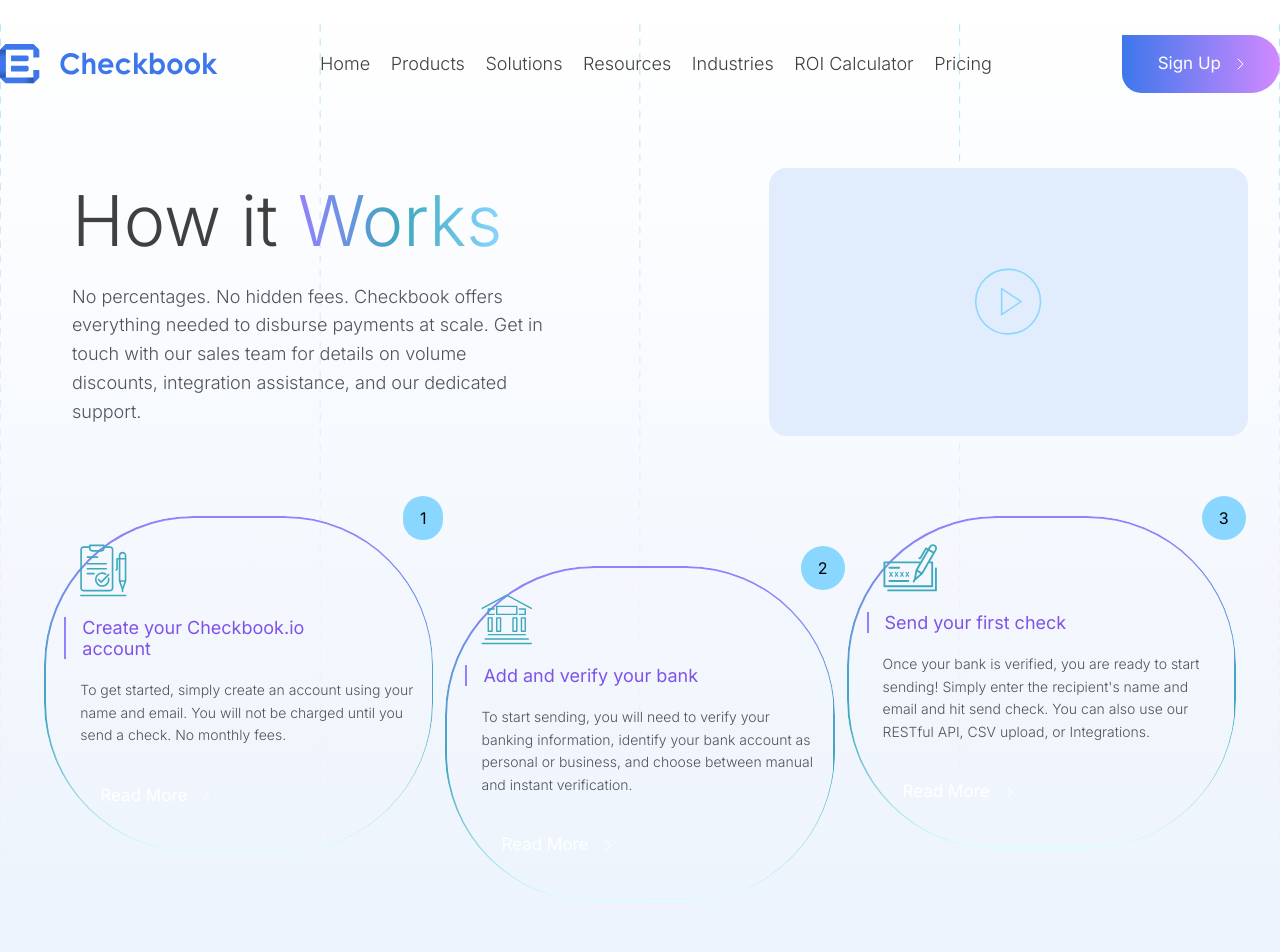
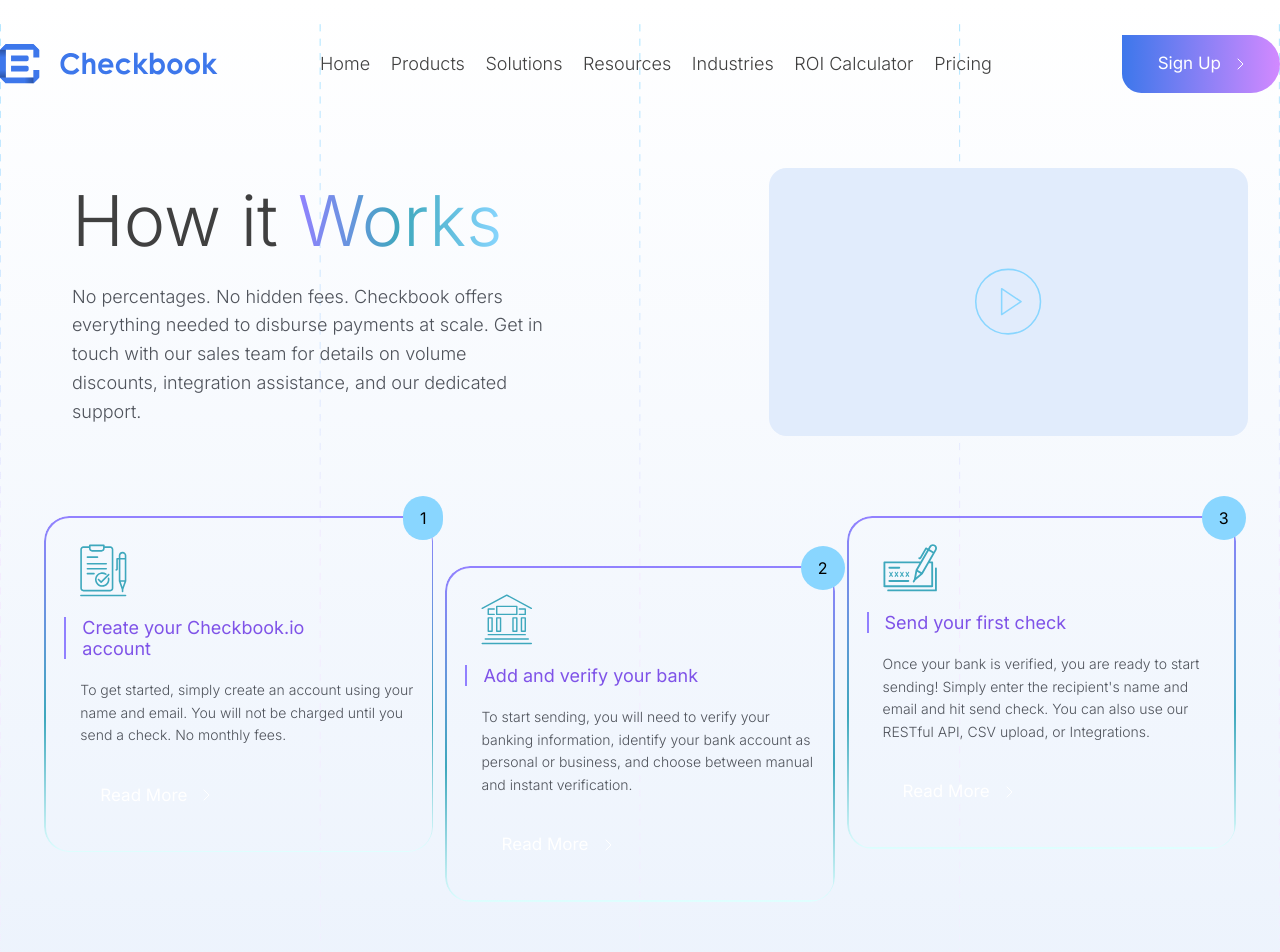
Before and after one commit to Pirai-Infotech/Pirai-checkbook-website, a Next.js app: page /Howitworks in a window 1280 px wide. Shown: the top 952 px of the page. Built offline with nearby package versions, Linux system fonts and the light colour scheme.

Commit message:
class name changes

```diff
--- a/app/globals.css
+++ b/app/globals.css
@@ -219,7 +219,7 @@
 .bdr-compliance::before {
   padding: 2.1px;
 }
-.bdr-sm-rds {
+.bdr-md-rds {
   @media only screen and (max-width: 768px) {
     border-top-right-radius: 50px;
     }
@@ -229,6 +229,13 @@
   @media only screen and (min-width: 1024px) {
     border-radius: 149px;
     }
+}
+.bdr-md-rds::before {
+  padding: 1.5px;
+  z-index: -1;
+}
+.bdr-sm-rds {
+    border-radius: 25px;
 }
 .bdr-sm-rds::before {
   padding: 1.5px;
--- a/app/ui/Horizhover.js
+++ b/app/ui/Horizhover.js
@@ -3,7 +3,7 @@
 
 function Horizhover({ heading, description, items }) {
   return (
-    <div className="container m-auto flex p-6 lg:p-10 2xl:p-0 flex-col lg:flex-row grad-border bdr-sm-rds items-center justify-center md:py-10 lg:py-0 lg:gap-3 lg:px-30 2xl:px-52">
+    <div className="container m-auto flex p-6 lg:p-10 2xl:p-0 flex-col lg:flex-row grad-border bdr-md-rds items-center justify-center md:py-10 lg:py-0 lg:gap-3 lg:px-30 2xl:px-52">
       <div className="p-5 sm:p-5 md:p-6 lg:p-7 flex-grow">
         <h4>
           {heading}
```
